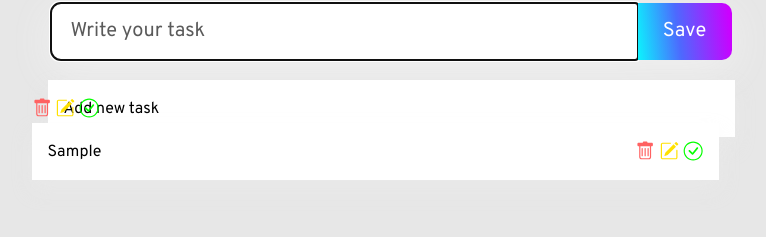
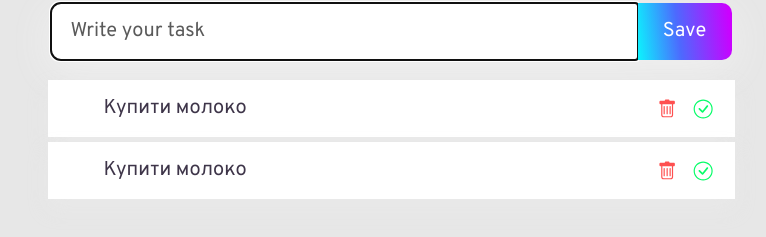
Before and after one commit to Yana0001/To-do-list, a plain HTML site: page index.html in a window 1280 px wide. Both pictures are taken after typing "Sample" into the empty fields and a click on the button "Save". Shown: the part 143-380 px from the top of the page, without its empty margins (249-1015 px from the left). Drawn offline with Linux system fonts and the light colour scheme.

Commit message:
final html css

```diff
--- a/css/styles.css
+++ b/css/styles.css
@@ -23,6 +23,7 @@ ul {
 svg {
   display: block;
   gap: 30px;
+  pointer-events: none;
 }
 
 button {
@@ -123,7 +124,10 @@ body {
   border-radius: 0px 10px 10px 0px;
 }
 
-.list__task__item-text {
+.list-group-item {
+  position: relative;
+  display: inline-block;
+  display: flex;
   padding: 16px;
   gap: 10px;
   width: 687px;
@@ -136,52 +140,36 @@ body {
   margin-bottom: 5px;
 }
 
-.input-wrapper {
-  position: relative;
+.list-group-item::before {
+  content: "";
   display: inline-block;
+  width: 20px;
+  height: 20px;
+  background-size: contain;
+  margin-right: 10px;
 }
 
-.list__wrapper {
+.task-item__buttons {
   position: absolute;
   top: 18px;
   right: 16px;
 }
 
-.list__wrapper li {
+.task-item__buttons li {
   display: inline-block;
 }
 
-.list__wrapper button {
+.task-item__buttons button {
   background-color: transparent;
   border-style: none;
 }
 
-.btn__f {
-  fill: #ff6262;
+.btn-trash {
+  fill: #fe5050;
 }
 
-.btn__f:hover {
-  fill: #ff3e3e;
-}
-
-.btn__s {
-  fill: #ffe100;
-}
-
-.btn__s:hover {
-  fill: #ffc904;
-}
-
-.btn__th {
-  fill: #05ff00;
-}
-
-.btn__th:hover {
-  fill: #08e205;
-}
-
-.btn {
-  padding: 0;
+.btn-check {
+  fill: #07fd69;
 }
 
 .task-title {
@@ -198,12 +186,3 @@ body {
   display: inline-block;
   margin-right: 10px;
 }
-
-.list__task__item-text::before {
-  content: "";
-  display: inline-block;
-  width: 20px;
-  height: 20px;
-  background-size: contain;
-  margin-right: 10px;
-}
--- a/index.html
+++ b/index.html
@@ -30,7 +30,35 @@
             <button class="list__btn" type="button">Save</button>
           </form>
 
-          <section class="list__task">
+          <div class="list__task">
+            <ul id="tasksList" class="list-group list-group-flush">
+              <li
+                class="list-group-item d-flex justify-content-between task-item"
+              >
+                <span class="task-title">Купити молоко</span>
+                <div class="task-item__buttons">
+                  <button type="button" data-action="done" class="btn-action">
+                    <svg class="btn-trash" width="20" height="20">
+                      <use href="./img/symbol-defs.svg#trash"></use>
+                    </svg>
+                  </button>
+                  <button type="button" data-action="delete" class="btn-action">
+                    <svg class="btn-check" width="20" height="20">
+                      <use href="./img/symbol-defs.svg#check-circle"></use>
+                    </svg>
+                  </button>
+                </div>
+              </li>
+            </ul>
+          </div>
+        </section>
+      </div>
+    </main>
+    <script src="./main.js"></script>
+  </body>
+</html>
+
+<!-- <section class="list__task">
             <div class="input-wrapper">
               <input
                 class="list__task__item-text"
@@ -61,10 +89,4 @@
                 </li>
               </ul>
             </div>
-          </section>
-        </section>
-      </div>
-    </main>
-    <script src="./main.js"></script>
-  </body>
-</html>
+          </section> -->
--- a/main.js
+++ b/main.js
@@ -2,45 +2,41 @@ const submitBtn = document.querySelector(".list__btn");
 const taskInput = document.querySelector("#task-input");
 const tasksList = document.querySelector("#tasksList");
 
-submitBtn.addEventListener("click", function (event) {
+submitBtn.addEventListener("click", addTask);
+
+tasksList.addEventListener("click", deleteTask);
+
+function addTask(event) {
   event.preventDefault();
 
   const taskText = taskInput.value;
   console.log(taskText);
 
-  const taskHTML = `<div class="input-wrapper">
-              <input
-                class="list__task__item-text"
-                type="text"
-                value='${taskText}'
-              />
-              <ul class="list__wrapper">
-                <li class="li__item-first">
-                  <button class="btn__f btn" type="button">
-                    <svg class="list__task__svg-trash" width="20" height="20">
+  const taskHTML = `
+              <li
+                class="list-group-item d-flex justify-content-between task-item"
+              >
+                <span class="task-title">Купити молоко</span>
+                <div class="task-item__buttons">
+                  <button type="button" data-action="done" class="btn-action">
+                    <svg class="btn-trash" width="20" height="20">
                       <use href="./img/symbol-defs.svg#trash"></use>
                     </svg>
                   </button>
-                </li>
-                <li class="li__item-second">
-                  <button class="btn__s btn" type="button">
-                    <svg class="list__task__svg-pencil" width="20" height="20">
-                      <use href="./img/symbol-defs.svg#pencil"></use>
-                    </svg>
-                  </button>
-                </li>
-                <li class="li__item-third">
-                  <button class="btn__th btn" type="button">
-                    <svg class="list__task__svg-check" width="20" height="20">
+                  <button type="button" data-action="delete" class="btn-action">
+                    <svg class="btn-check" width="20" height="20">
                       <use href="./img/symbol-defs.svg#check-circle"></use>
                     </svg>
                   </button>
-                </li>
-              </ul>
-            </div>`;
+                </div>
+              </li>`;
 
   tasksList.insertAdjacentHTML("beforeend", taskHTML);
 
   taskInput.value = "";
   taskInput.focus();
-});
+}
+
+function deleteTask(event) {
+  console.log(event.target);
+}
```
